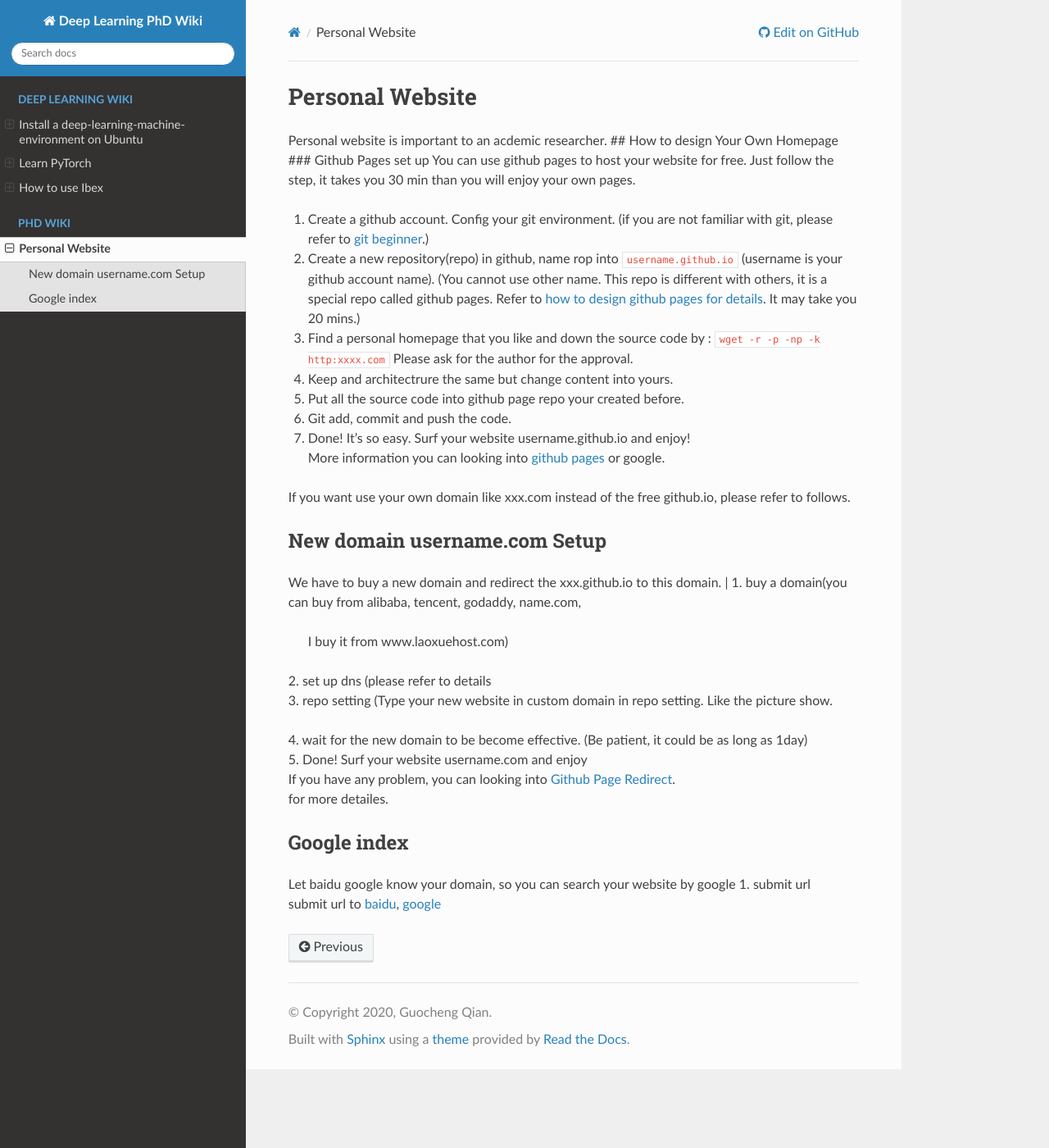
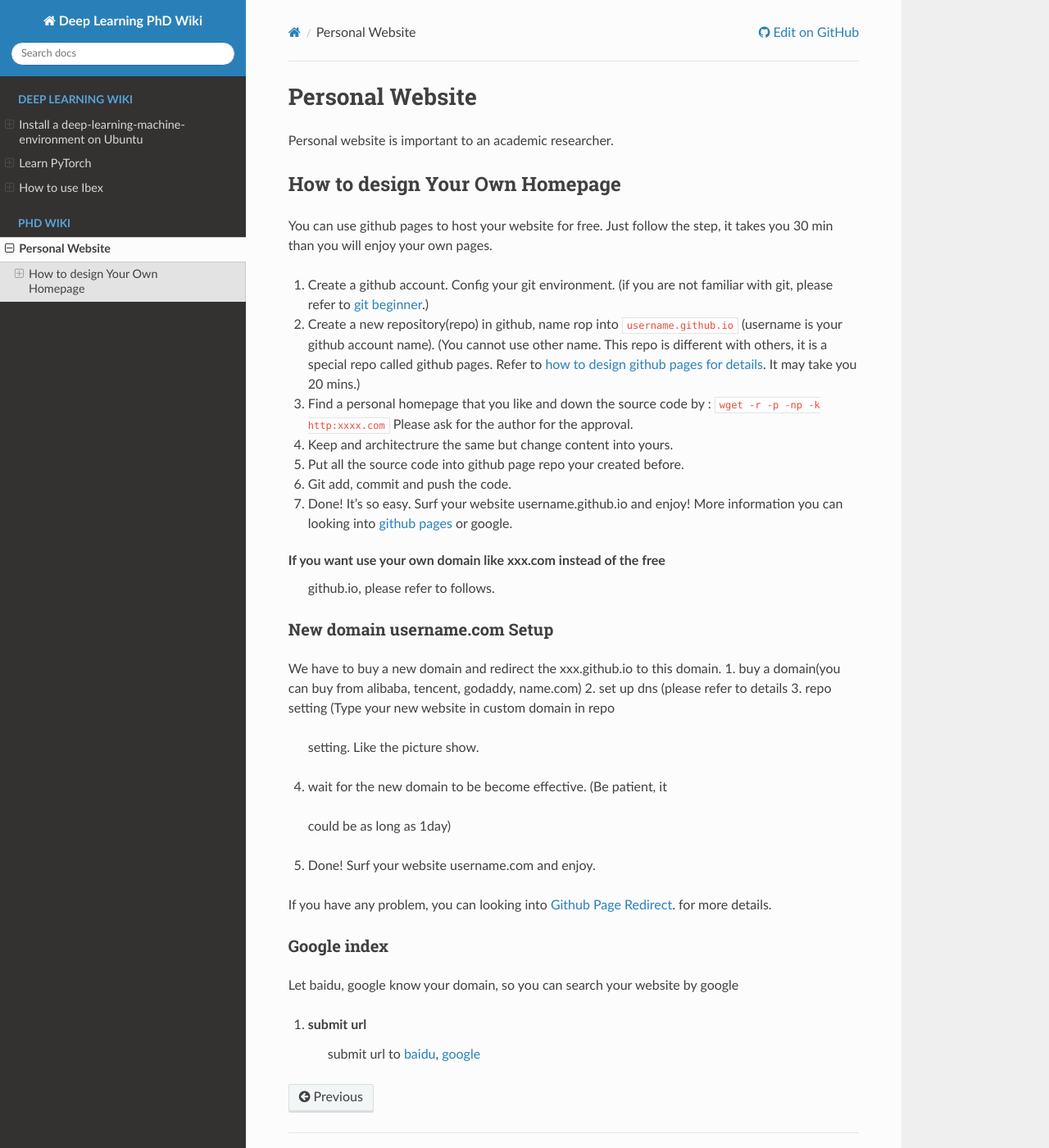
Before and after one commit to guochengqian/deep_learning_phd_wiki, a Sphinx documentation site: the page built from docs/src/phd/homepage.rst, in a window 1280 px wide and 1400 px high. Shown: the whole window at 82% size. Built offline with Sphinx 7.4.7 and the Read the Docs theme 2.0.0, drawn with Linux system fonts in a browser that asks for light colours.

Commit message:
homepage update

```diff
--- a/docs/src/phd/homepage.rst
+++ b/docs/src/phd/homepage.rst
@@ -3,9 +3,11 @@
 Personal Website
 ================
 
-Personal website is important to an acdemic researcher. ## How to design
-Your Own Homepage ### Github Pages set up You can use github pages to
-host your website for free. Just follow the step, it takes you 30 min
+Personal website is important to an academic researcher.
+
+How to design Your Own Homepage
+-------------------------------
+You can use github pages to host your website for free. Just follow the step, it takes you 30 min
 than you will enjoy your own pages.
 
 1. Create a github account. Config your git environment. (if you are not
@@ -27,33 +29,32 @@ than you will enjoy your own pages.
 
 6. Git add, commit and push the code.
 
-7. | Done! It’s so easy. Surf your website username.github.io and enjoy!
-   | More information you can looking into `github pages`_ or google.
+7. Done! It’s so easy. Surf your website username.github.io and enjoy!
+   More information you can looking into `github pages`_ or google.
 
-| If you want use your own domain like xxx.com instead of the free
+If you want use your own domain like xxx.com instead of the free
   github.io, please refer to follows.
 
 New domain username.com Setup
 ~~~~~~~~~~~~~~~~~~~~~~~~~~~~~~~
 We have to buy a new domain and redirect the xxx.github.io to this domain.
-| 1. buy a domain(you can buy from alibaba, tencent, godaddy, name.com,
-  I buy it from www.laoxuehost.com)
-| 2. set up dns (please refer to details
-| 3. repo setting (Type your new website in custom domain in repo
+1. buy a domain(you can buy from alibaba, tencent, godaddy, name.com)
+2. set up dns (please refer to details
+3. repo setting (Type your new website in custom domain in repo
   setting. Like the picture show.
-|
-| 4. wait for the new domain to be become effective. (Be patient, it
+4. wait for the new domain to be become effective. (Be patient, it
   could be as long as 1day)
-| 5. Done! Surf your website username.com and enjoy
-| If you have any problem, you can looking into `Github Page Redirect`_.
-| for more detailes.
+5. Done! Surf your website username.com and enjoy.
+
+If you have any problem, you can looking into `Github Page Redirect`_. for more details.
 
 Google index
 ~~~~~~~~~~~~
 
-| Let baidu google know your domain, so you can search your website by
-  google 1. submit url
-| submit url to `baidu`_, `google`_
+Let baidu, google know your domain, so you can search your website by google
+
+1. submit url
+    submit url to `baidu`_, `google`_
 
 .. _git beginner: https://product.hubspot.com/blog/git-and-github-tutorial-for-beginners
 .. _how to design github pages for details: https://guides.github.com/features/pages/
```
